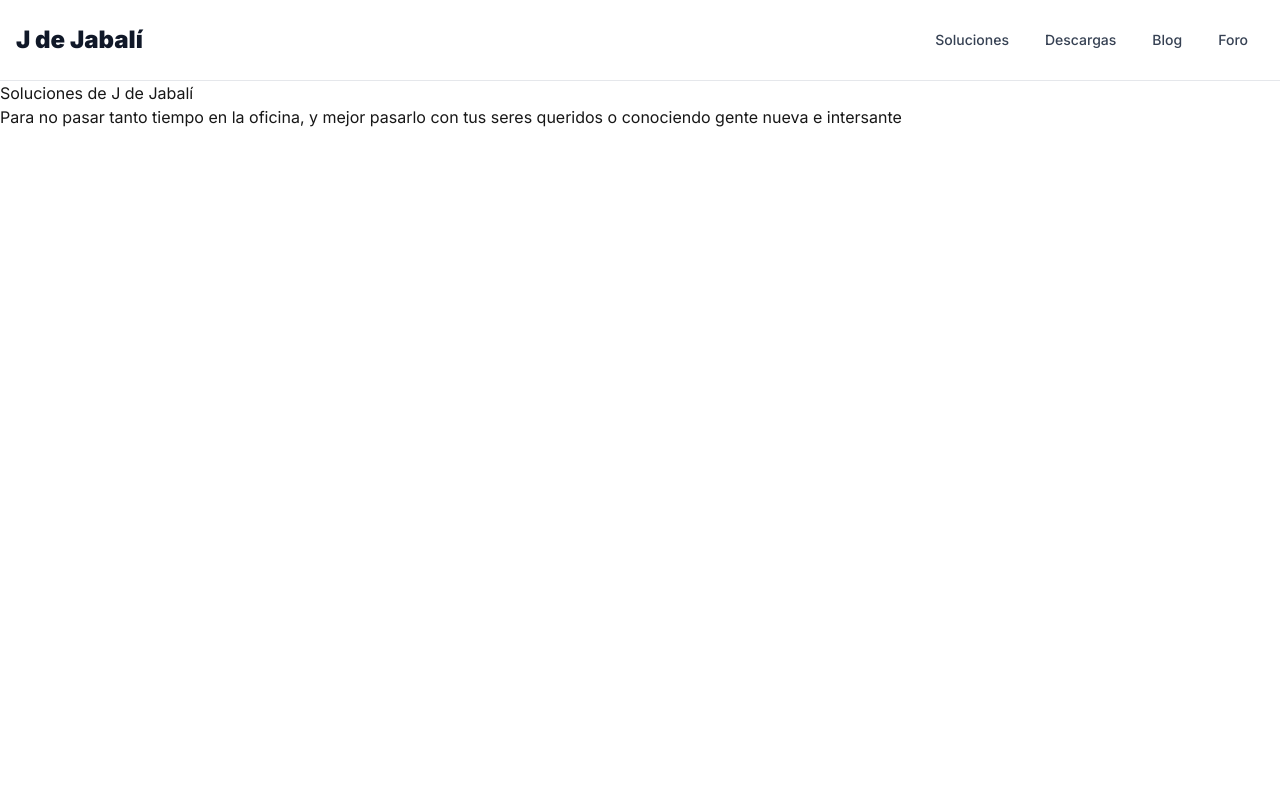
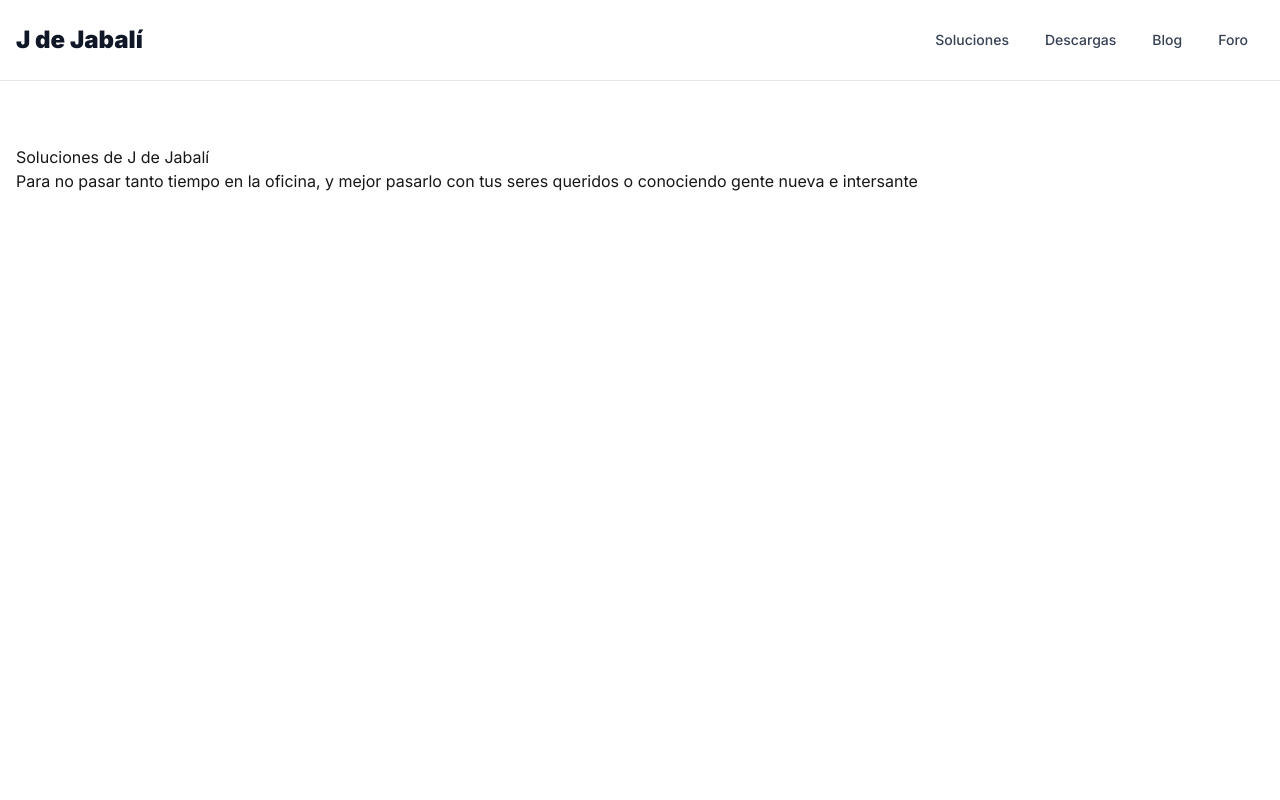
Before and after one commit to CyraxSputnik/jdejabaliweb, a Next.js app: page /solutions in a window 1280 px wide. Shown: the top 800 px of the page. Built offline with nearby package versions, Linux system fonts and the light colour scheme.

Commit message:
updating dependencies

```diff
--- a/src/app/blog/page.tsx
+++ b/src/app/blog/page.tsx
@@ -1,6 +1,6 @@
 export default function Page() {
     return (
-        <section>
+        <section className="container mx-auto px-4 py-16">
             <h1>Blog</h1>
             <p>Bienvenido al blog del Jabalí de Oro, aquí pretendo compartir algunos hallazgos</p>
         </section>
--- a/src/app/downloads/page.tsx
+++ b/src/app/downloads/page.tsx
@@ -1,6 +1,6 @@
 export default function Page() {
     return (
-        <section>
+        <section className="container mx-auto px-4 py-16">
             <h1>Descargas</h1>
             <p>Descarga de manera directa todo el software de J de Jabalí</p>
         </section>
--- a/src/app/solutions/page.tsx
+++ b/src/app/solutions/page.tsx
@@ -1,7 +1,7 @@
 
 export default function Page() {
     return (
-        <section>
+        <section className="container mx-auto px-4 py-16">
             <h1>Soluciones de J de Jabalí</h1>
             <p>Para no pasar tanto tiempo en la oficina, y mejor pasarlo con tus seres queridos o conociendo gente nueva e intersante</p>
 
```
Also changed, not shown: package.json (+10 -10 lines), 1 other file (tests, documents, lock files or other folders).
